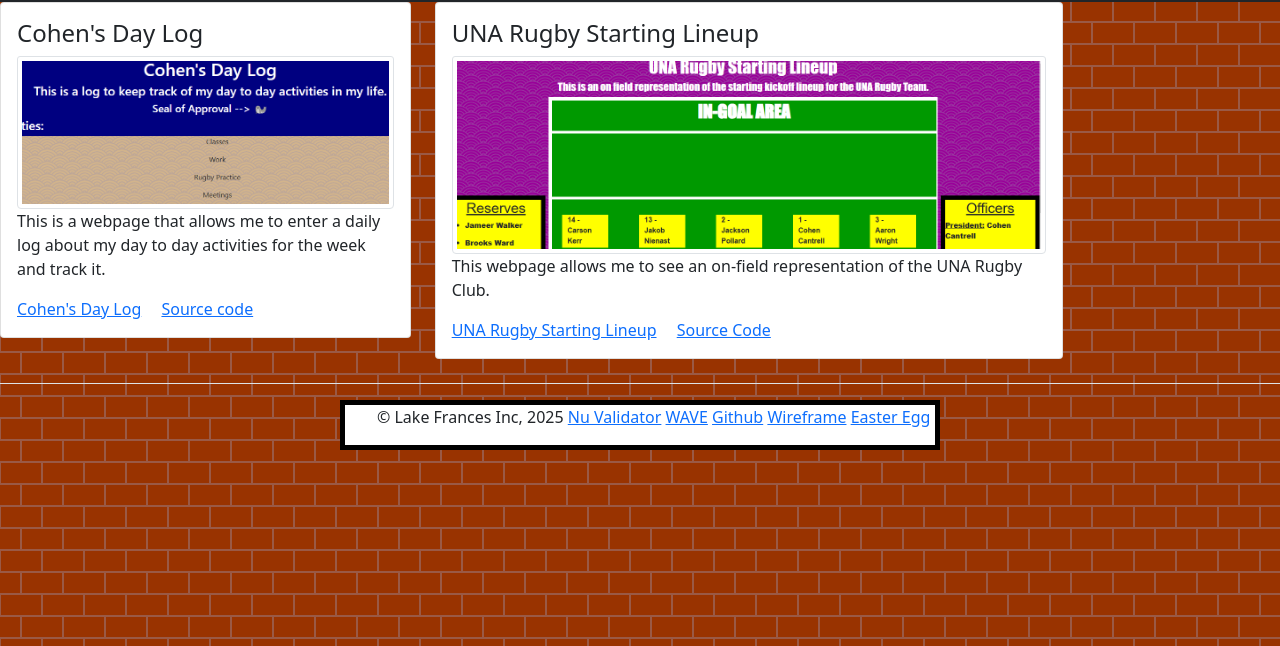
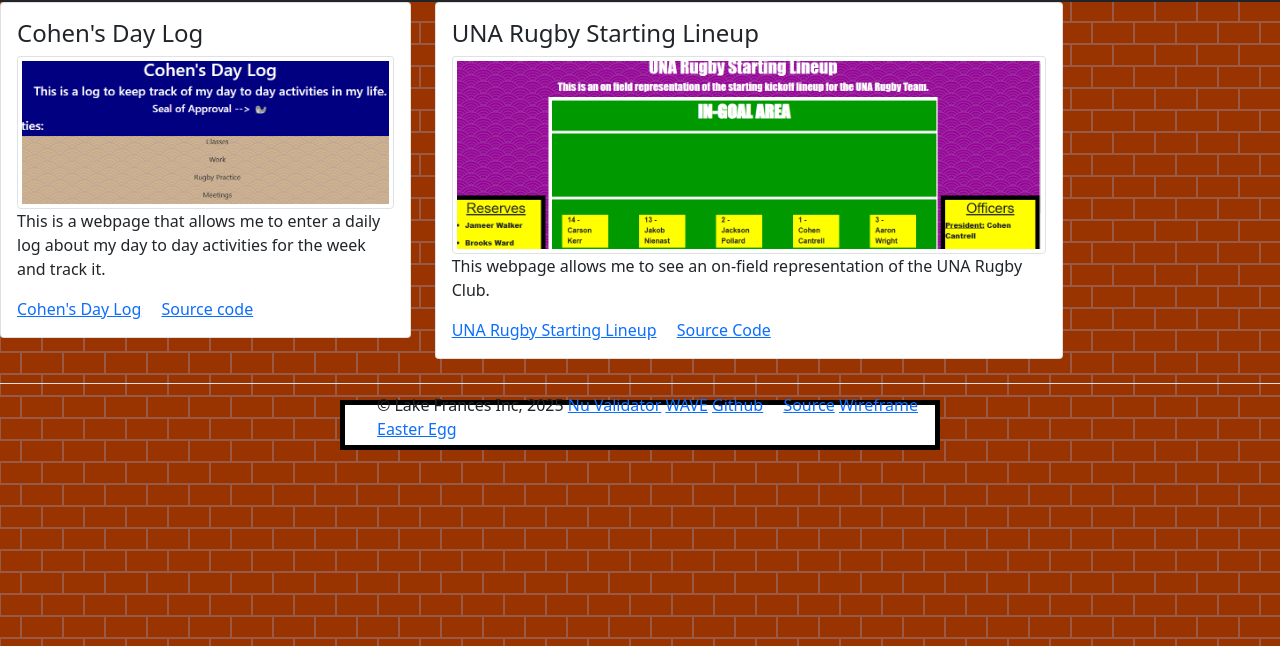
Before and after one commit to ccantrell2/dev-charlie-project, a plain HTML site: page index.html in a window 1280 px wide. Shown: the part 154-800 px from the top of the page. Drawn offline with nearby package versions, Linux system fonts and the light colour scheme; a web font is replaced by a local one.

Commit message:
Update index.html

```diff
--- a/index.html
+++ b/index.html
@@ -86,6 +86,7 @@
         <a href="https://validator.w3.org/nu/?doc=https%3A%2F%2Fccantrell2.github.io%2Fdev-charlie-project%2F" class="footer-link" target="_blank">Nu Validator</a>
         <a href="https://wave.webaim.org/report#/https://ccantrell2.github.io/dev-charlie-project/" class="footer-link" target="_blank">WAVE</a>
         <a href="https://github.com/ccantrell2" class='card-link' target="_blank">Github</a>
+        <a href="pages/cohensPastProjectsSource.html" class="card-link" target="_blank">Source</a>
         <a href="https://drive.google.com/file/d/1EyUeHrPW9PBkPPiKs38wDK3F1H8J4a-D/view?usp=sharing" class="footer-link" target="_blank">Wireframe</a>
         <a href="https://drawingsof.com/wp-content/uploads/2023/04/Egg2.png.webp" class="footer-link" target="_blank">Easter Egg</a>
     </ul>
```
